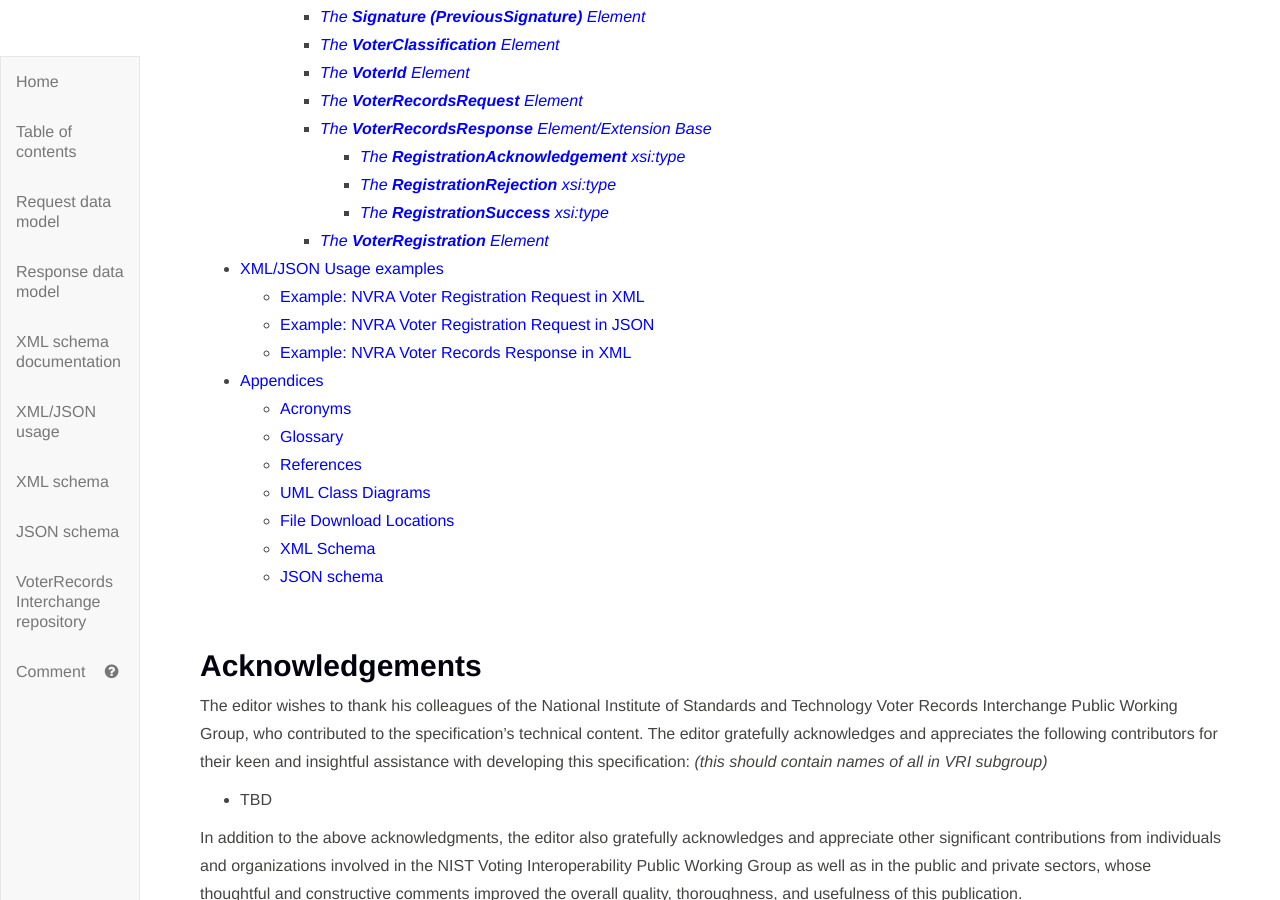
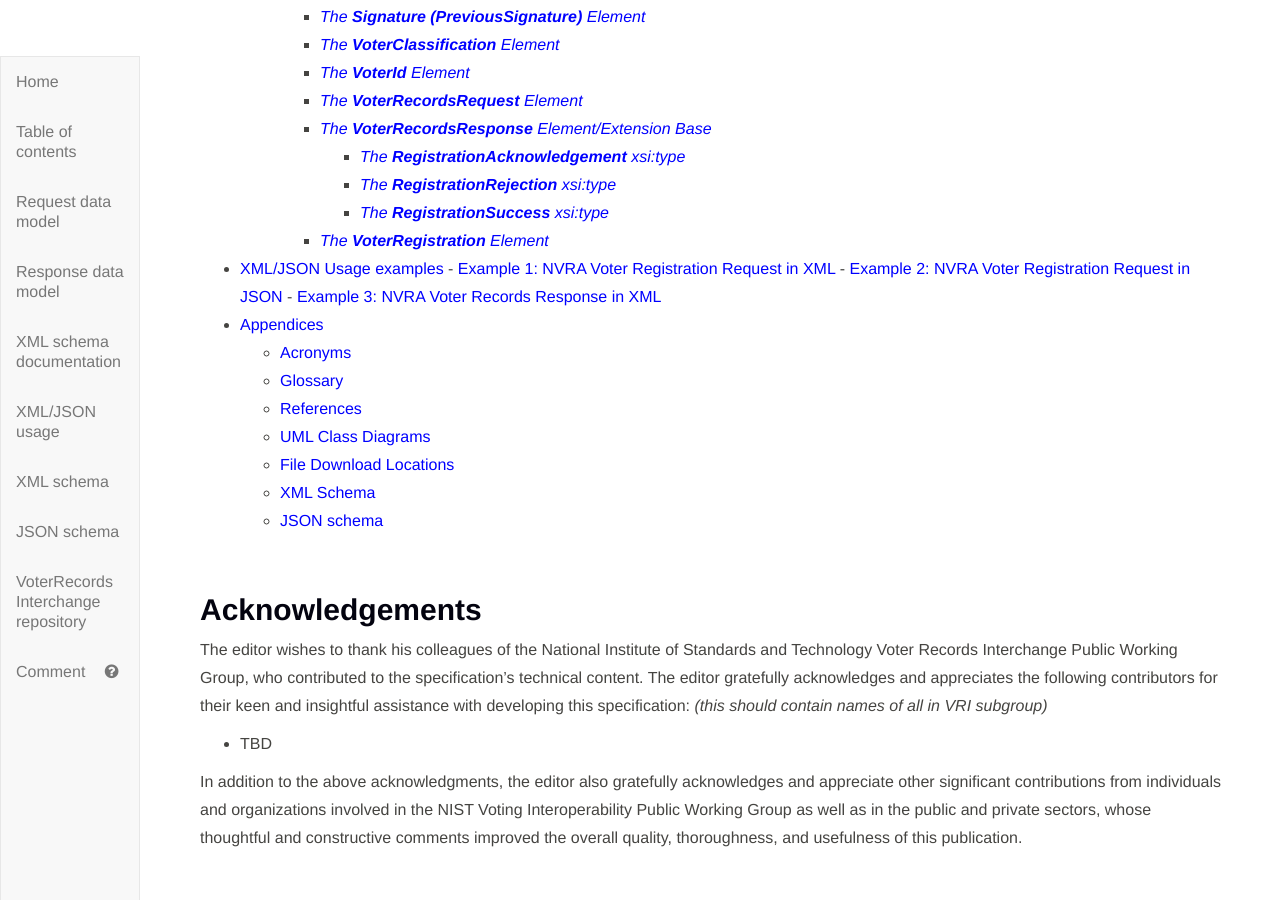
Before and after one commit to usnistgov/VoterRecordsInterchange, a Jekyll site: the page built from index.md, in a window 1280 px wide and 900 px high, scrolled down 2449 px. Built offline with Jekyll 4.4.1, drawn with Linux system fonts in a browser that asks for light colours; our own code applies the rules of GitHub Pages for plain Markdown files; some of the changed text lies outside the part shown.

Commit message:
new version

```diff
--- a/index.md
+++ b/index.md
@@ -106,9 +106,9 @@ v6
 			- [*The **RegistrationSuccess** xsi:type*](#the-registrationsuccess-xsitype)
 		- [*The **VoterRegistration** Element*](#the-voterregistration-element)
 - [XML/JSON Usage examples](#xmljson-usage-examples)
-	- [Example: NVRA Voter Registration Request in XML](#example-nvra-voter-registration-request-in-xml)
-	- [Example: NVRA Voter Registration Request in JSON](#example-nvra-voter-registration-request-in-json)
-	- [Example: NVRA Voter Records Response in XML](#example-nvra-voter-records-response-in-xml)
+			- [Example 1: NVRA Voter Registration Request in XML](#example-1-nvra-voter-registration-request-in-xml)
+			- [Example 2: NVRA Voter Registration Request in JSON](#example-2-nvra-voter-registration-request-in-json)
+			- [Example 3: NVRA Voter Records Response in XML](#example-3-nvra-voter-records-response-in-xml)
 - [Appendices](#appendices)
 	- [Acronyms](#acronyms)
 	- [Glossary](#glossary)
@@ -1941,15 +1941,15 @@ Schema definition:
 # XML/JSON Usage examples
 This section contains several examples showing voter records request and response transactions in XML and JSON, all using the NVRA form.  The examples are:
 
-- Voter Registration Request - [XML](#example-nvra-voter-registration-request-in-xml)
-- Voter Registration Request - [JSON](#example-nvra-voter-registration-request-in-json)
-- Voter Registration Response - [XML](#example-nvra-voter-records-response-in-xml)
+- Voter Registration Request - [XML](#example-1-nvra-voter-registration-request-in-xml)
+- Voter Registration Request - [JSON](#example-2-nvra-voter-registration-request-in-json)
+- Voter Registration Response - [XML](#example-3-nvra-voter-records-response-in-xml)
 
 In the voter records request transaction examples, note that a significant majority of the statements deal with specifying addresses for `MailingAddress`, `PreviousRegistrationAddress`, and `RegistrationAddress` using the FGDC standard.  Thus, an understanding of the FGDC standard[\[6\]](#references) is vital.
 
 <br>
 
-## Example 1: NVRA Voter Registration Request in XML
+#### Example 1: NVRA Voter Registration Request in XML
 This example shows a fictitious digital NVRA registration request for "Jackie Nichole Davidson" in the State of Ohio using XML.  This request is for an address update, and an example of the filled-out NVRA form is as follows:
 
 <br>
@@ -1959,6 +1959,8 @@ This example shows a fictitious digital NVRA registration request for "Jackie Ni
 
 **Figure 7 - Example NVRA form for an address update request**
 </div>
+
+<br>
 
 The XML for the voter registration request transaction that contains the information exported from the form is as follows:
 
@@ -2103,14 +2105,14 @@ The XML for the voter registration request transaction that contains the informa
 
 <br>
 
-## Example 2: NVRA Voter Registration Request in JSON
+#### Example 2: NVRA Voter Registration Request in JSON
 This example shows a fictitious voter registration for Jane A. Doe in the State of Ohio using JSON:
 
 *need a pic of an NVRA form with her info filled accordingly*
 
 An example of the JSON statements for the voter registration request transaction is as follows:
 
-*need to add JSON schema declaration*
+<br>
 
     {
     	"GeneratedDate": "2017-7-30",
@@ -2291,7 +2293,7 @@ An example of the JSON statements for the voter registration request transaction
 
 <br>
 
-## Example 3: NVRA Voter Records Response in XML
+#### Example 3: NVRA Voter Records Response in XML
 This final example shows a fictitious digital NVRA registration response, successful, in the State of Ohio using XML.  An example of the populated response form is as follows:
 
 <br>
@@ -2301,6 +2303,8 @@ This final example shows a fictitious digital NVRA registration response, succes
 
 **Figure 8 - Populated NVRA voter registration response form**
 </div>
+
+<br>
 
 The XML for the voter registration response transaction that contains the information used to populate the form is as follows:
 
```
